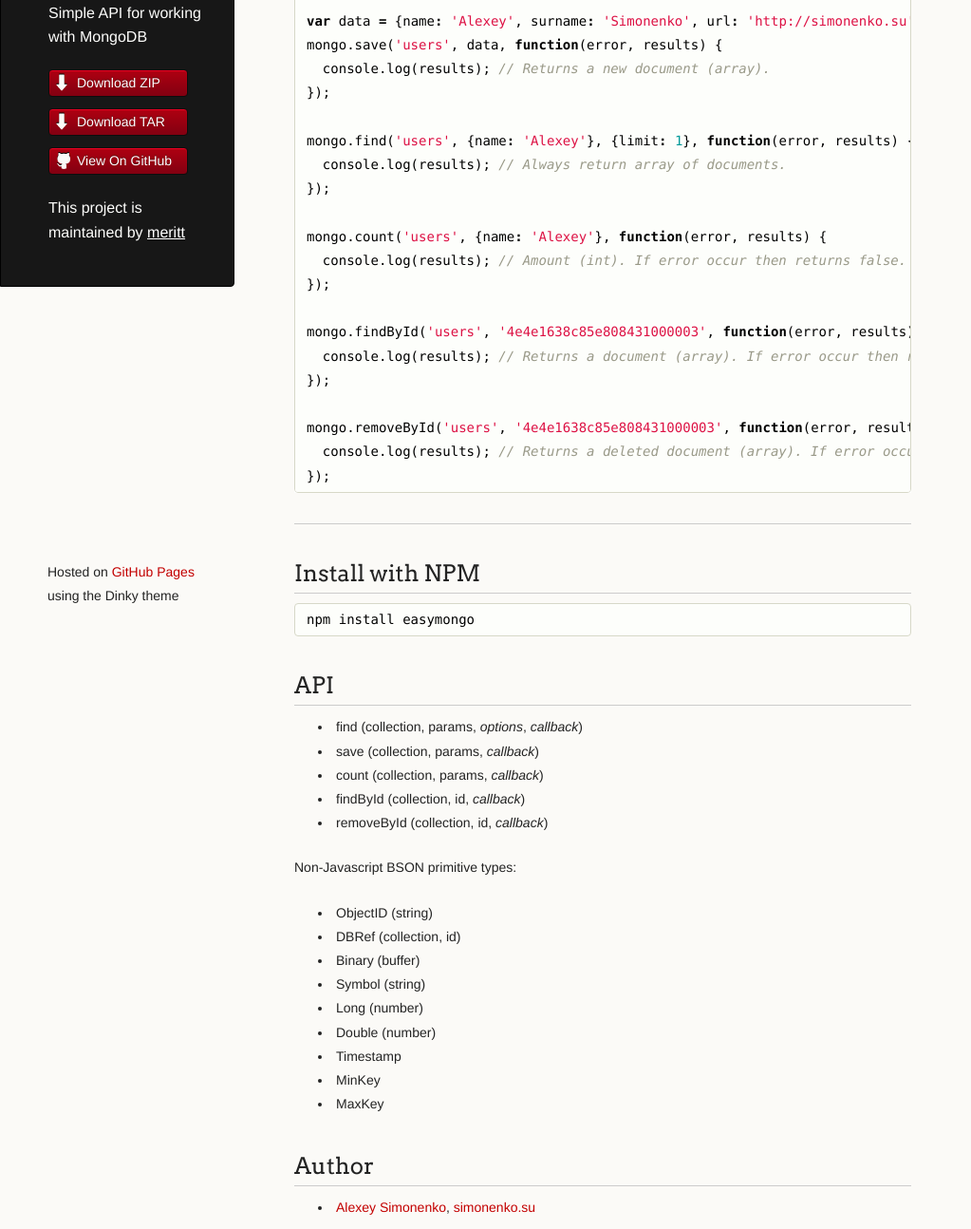
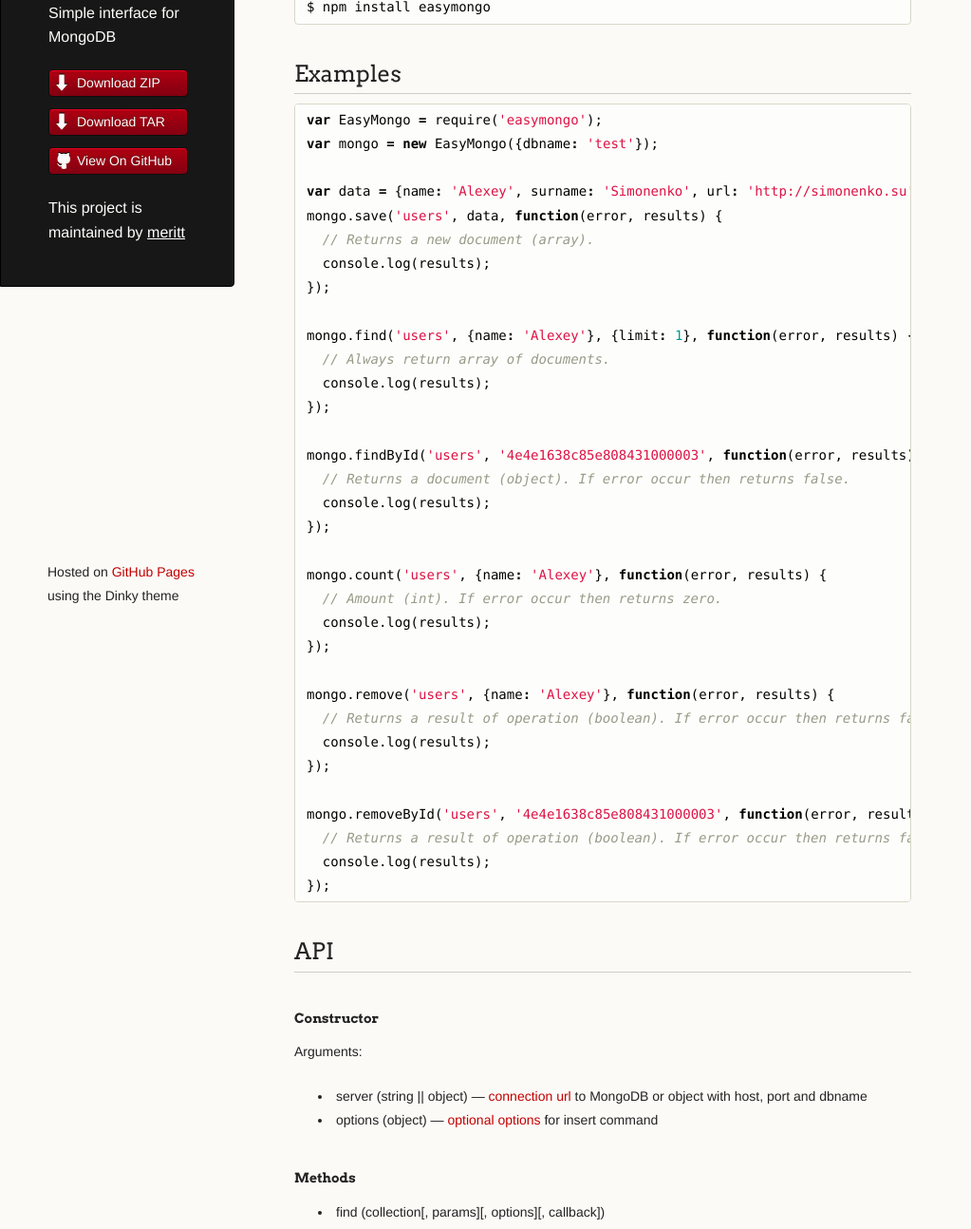
Before and after one commit to meritt/easymongo, a plain HTML site: page index.html in a window 1280 px wide. Shown: the part 128-1422 px from the top of the page at 95% size, without its empty margins (0-1023 px from the left). Drawn offline with Linux system fonts and the light colour scheme.

Commit message:
Create gh-pages branch via GitHub

```diff
--- a/index.html
+++ b/index.html
@@ -17,7 +17,7 @@
     <div class="wrapper">
       <header>
         <h1 class="header">easymongo</h1>
-        <p class="header">Simple API for working with MongoDB</p>
+        <p class="header">Simple interface for MongoDB</p>
 
         <ul>
           <li class="download"><a class="buttons" href="https://github.com/meritt/easymongo/zipball/master">Download ZIP</a></li>
@@ -30,60 +30,75 @@
 
       </header>
       <section>
-        <p>It's a small exstension for <a href="https://github.com/mongodb/node-mongodb-native">Mongo DB Native NodeJS Driver</a>.</p>
+        <p>This is a small extension for quick work with <a href="https://github.com/mongodb/node-mongodb-native">MongoDB native driver</a>.</p>
 
-<div class="highlight highlight-javascript"><pre><span class="kd">var</span> <span class="nx">easymongo</span> <span class="o">=</span> <span class="nx">require</span><span class="p">(</span><span class="s1">'easymongo'</span><span class="p">);</span>
-<span class="kd">var</span> <span class="nx">mongo</span> <span class="o">=</span> <span class="k">new</span> <span class="nx">easymongo</span><span class="p">({</span><span class="nx">db</span><span class="o">:</span> <span class="s1">'test'</span><span class="p">});</span>
+<h2>
+<a name="installation" class="anchor" href="#installation"><span class="octicon octicon-link"></span></a>Installation</h2>
+
+<pre><code>$ npm install easymongo
+</code></pre>
+
+<h2>
+<a name="examples" class="anchor" href="#examples"><span class="octicon octicon-link"></span></a>Examples</h2>
+
+<div class="highlight highlight-js"><pre><span class="kd">var</span> <span class="nx">EasyMongo</span> <span class="o">=</span> <span class="nx">require</span><span class="p">(</span><span class="s1">'easymongo'</span><span class="p">);</span>
+<span class="kd">var</span> <span class="nx">mongo</span> <span class="o">=</span> <span class="k">new</span> <span class="nx">EasyMongo</span><span class="p">({</span><span class="nx">dbname</span><span class="o">:</span> <span class="s1">'test'</span><span class="p">});</span>
 
 <span class="kd">var</span> <span class="nx">data</span> <span class="o">=</span> <span class="p">{</span><span class="nx">name</span><span class="o">:</span> <span class="s1">'Alexey'</span><span class="p">,</span> <span class="nx">surname</span><span class="o">:</span> <span class="s1">'Simonenko'</span><span class="p">,</span> <span class="nx">url</span><span class="o">:</span> <span class="s1">'http://simonenko.su'</span><span class="p">};</span>
 <span class="nx">mongo</span><span class="p">.</span><span class="nx">save</span><span class="p">(</span><span class="s1">'users'</span><span class="p">,</span> <span class="nx">data</span><span class="p">,</span> <span class="kd">function</span><span class="p">(</span><span class="nx">error</span><span class="p">,</span> <span class="nx">results</span><span class="p">)</span> <span class="p">{</span>
-  <span class="nx">console</span><span class="p">.</span><span class="nx">log</span><span class="p">(</span><span class="nx">results</span><span class="p">);</span> <span class="c1">// Returns a new document (array).</span>
+  <span class="c1">// Returns a new document (array).</span>
+  <span class="nx">console</span><span class="p">.</span><span class="nx">log</span><span class="p">(</span><span class="nx">results</span><span class="p">);</span>
 <span class="p">});</span>
 
 <span class="nx">mongo</span><span class="p">.</span><span class="nx">find</span><span class="p">(</span><span class="s1">'users'</span><span class="p">,</span> <span class="p">{</span><span class="nx">name</span><span class="o">:</span> <span class="s1">'Alexey'</span><span class="p">},</span> <span class="p">{</span><span class="nx">limit</span><span class="o">:</span> <span class="mi">1</span><span class="p">},</span> <span class="kd">function</span><span class="p">(</span><span class="nx">error</span><span class="p">,</span> <span class="nx">results</span><span class="p">)</span> <span class="p">{</span>
-  <span class="nx">console</span><span class="p">.</span><span class="nx">log</span><span class="p">(</span><span class="nx">results</span><span class="p">);</span> <span class="c1">// Always return array of documents.</span>
+  <span class="c1">// Always return array of documents.</span>
+  <span class="nx">console</span><span class="p">.</span><span class="nx">log</span><span class="p">(</span><span class="nx">results</span><span class="p">);</span>
+<span class="p">});</span>
+
+<span class="nx">mongo</span><span class="p">.</span><span class="nx">findById</span><span class="p">(</span><span class="s1">'users'</span><span class="p">,</span> <span class="s1">'4e4e1638c85e808431000003'</span><span class="p">,</span> <span class="kd">function</span><span class="p">(</span><span class="nx">error</span><span class="p">,</span> <span class="nx">results</span><span class="p">)</span> <span class="p">{</span>
+  <span class="c1">// Returns a document (object). If error occur then returns false.</span>
+  <span class="nx">console</span><span class="p">.</span><span class="nx">log</span><span class="p">(</span><span class="nx">results</span><span class="p">);</span>
 <span class="p">});</span>
 
 <span class="nx">mongo</span><span class="p">.</span><span class="nx">count</span><span class="p">(</span><span class="s1">'users'</span><span class="p">,</span> <span class="p">{</span><span class="nx">name</span><span class="o">:</span> <span class="s1">'Alexey'</span><span class="p">},</span> <span class="kd">function</span><span class="p">(</span><span class="nx">error</span><span class="p">,</span> <span class="nx">results</span><span class="p">)</span> <span class="p">{</span>
-  <span class="nx">console</span><span class="p">.</span><span class="nx">log</span><span class="p">(</span><span class="nx">results</span><span class="p">);</span> <span class="c1">// Amount (int). If error occur then returns false.</span>
+  <span class="c1">// Amount (int). If error occur then returns zero.</span>
+  <span class="nx">console</span><span class="p">.</span><span class="nx">log</span><span class="p">(</span><span class="nx">results</span><span class="p">);</span>
 <span class="p">});</span>
 
-<span class="nx">mongo</span><span class="p">.</span><span class="nx">findById</span><span class="p">(</span><span class="s1">'users'</span><span class="p">,</span> <span class="s1">'4e4e1638c85e808431000003'</span><span class="p">,</span> <span class="kd">function</span><span class="p">(</span><span class="nx">error</span><span class="p">,</span> <span class="nx">results</span><span class="p">)</span> <span class="p">{</span>
-  <span class="nx">console</span><span class="p">.</span><span class="nx">log</span><span class="p">(</span><span class="nx">results</span><span class="p">);</span> <span class="c1">// Returns a document (array). If error occur then returns false.</span>
+<span class="nx">mongo</span><span class="p">.</span><span class="nx">remove</span><span class="p">(</span><span class="s1">'users'</span><span class="p">,</span> <span class="p">{</span><span class="nx">name</span><span class="o">:</span> <span class="s1">'Alexey'</span><span class="p">},</span> <span class="kd">function</span><span class="p">(</span><span class="nx">error</span><span class="p">,</span> <span class="nx">results</span><span class="p">)</span> <span class="p">{</span>
+  <span class="c1">// Returns a result of operation (boolean). If error occur then returns false.</span>
+  <span class="nx">console</span><span class="p">.</span><span class="nx">log</span><span class="p">(</span><span class="nx">results</span><span class="p">);</span>
 <span class="p">});</span>
 
 <span class="nx">mongo</span><span class="p">.</span><span class="nx">removeById</span><span class="p">(</span><span class="s1">'users'</span><span class="p">,</span> <span class="s1">'4e4e1638c85e808431000003'</span><span class="p">,</span> <span class="kd">function</span><span class="p">(</span><span class="nx">error</span><span class="p">,</span> <span class="nx">results</span><span class="p">)</span> <span class="p">{</span>
-  <span class="nx">console</span><span class="p">.</span><span class="nx">log</span><span class="p">(</span><span class="nx">results</span><span class="p">);</span> <span class="c1">// Returns a deleted document (array). If error occur then returns false.</span>
+  <span class="c1">// Returns a result of operation (boolean). If error occur then returns false.</span>
+  <span class="nx">console</span><span class="p">.</span><span class="nx">log</span><span class="p">(</span><span class="nx">results</span><span class="p">);</span>
 <span class="p">});</span>
 </pre></div>
-
-<hr><h2>
-<a name="install-with-npm" class="anchor" href="#install-with-npm"><span class="octicon octicon-link"></span></a>Install with NPM</h2>
-
-<pre><code>npm install easymongo
-</code></pre>
 
 <h2>
 <a name="api" class="anchor" href="#api"><span class="octicon octicon-link"></span></a>API</h2>
 
-<ul>
-<li>find (collection, params, <em>options</em>, <em>callback</em>)</li>
-<li>save (collection, params, <em>callback</em>)</li>
-<li>count (collection, params, <em>callback</em>)</li>
-<li>findById (collection, id, <em>callback</em>)</li>
-<li>removeById (collection, id, <em>callback</em>)</li>
-</ul><p>Non-Javascript BSON primitive types:</p>
+<h4>
+<a name="constructor" class="anchor" href="#constructor"><span class="octicon octicon-link"></span></a>Constructor</h4>
+
+<p>Arguments:</p>
 
 <ul>
-<li>ObjectID (string)</li>
-<li>DBRef (collection, id)</li>
-<li>Binary (buffer)</li>
-<li>Symbol (string)</li>
-<li>Long (number)</li>
-<li>Double (number)</li>
-<li>Timestamp</li>
-<li>MinKey</li>
-<li>MaxKey</li>
+<li>server (string || object) — <a href="http://docs.mongodb.org/manual/reference/connection-string/">connection url</a> to MongoDB or object with host, port and dbname</li>
+<li>options (object) — <a href="http://mongodb.github.io/node-mongodb-native/api-generated/mongoclient.html#connect">optional options</a> for insert command</li>
+</ul><h4>
+<a name="methods" class="anchor" href="#methods"><span class="octicon octicon-link"></span></a>Methods</h4>
+
+<ul>
+<li>find (collection[, params][, options][, callback])</li>
+<li>findById (collection, id[, callback])</li>
+<li>save (collection, params[, callback])</li>
+<li>remove (collection[, params][, callback])</li>
+<li>removeById (collection, id[, callback])</li>
+<li>count (collection[, params][, callback])</li>
+<li>collection (collection, callback)</li>
+<li>close ()</li>
 </ul><h2>
 <a name="author" class="anchor" href="#author"><span class="octicon octicon-link"></span></a>Author</h2>
 
```
Also changed, not shown: params.json (+1 -1 lines).
